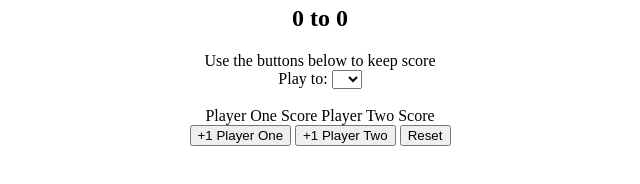
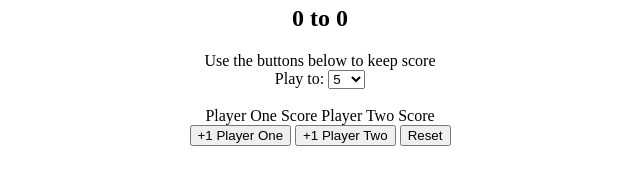
Before and after one commit to howcanbe/scorekeeper, a plain HTML site: page index.html in a window 1280 px wide. Shown: the part 232-416 px from the top of the page, 320-960 px from the left. Drawn offline with Linux system fonts and the light colour scheme.

Commit message:
Update index.html
updated score options

```diff
--- a/index.html
+++ b/index.html
@@ -17,11 +17,14 @@
         <form id="form">
             <label for="cars">Play to:</label>
             <select name="select" id="selectScore">
-                <option></option>
                 <option>5</option>
                 <option>6</option>
                 <option>7</option>
                 <option>8</option>
+                <option>9</option>
+                <option>10</option>
+                <option>11</option>
+                <option>12</option>
 
 
             </select>
```
